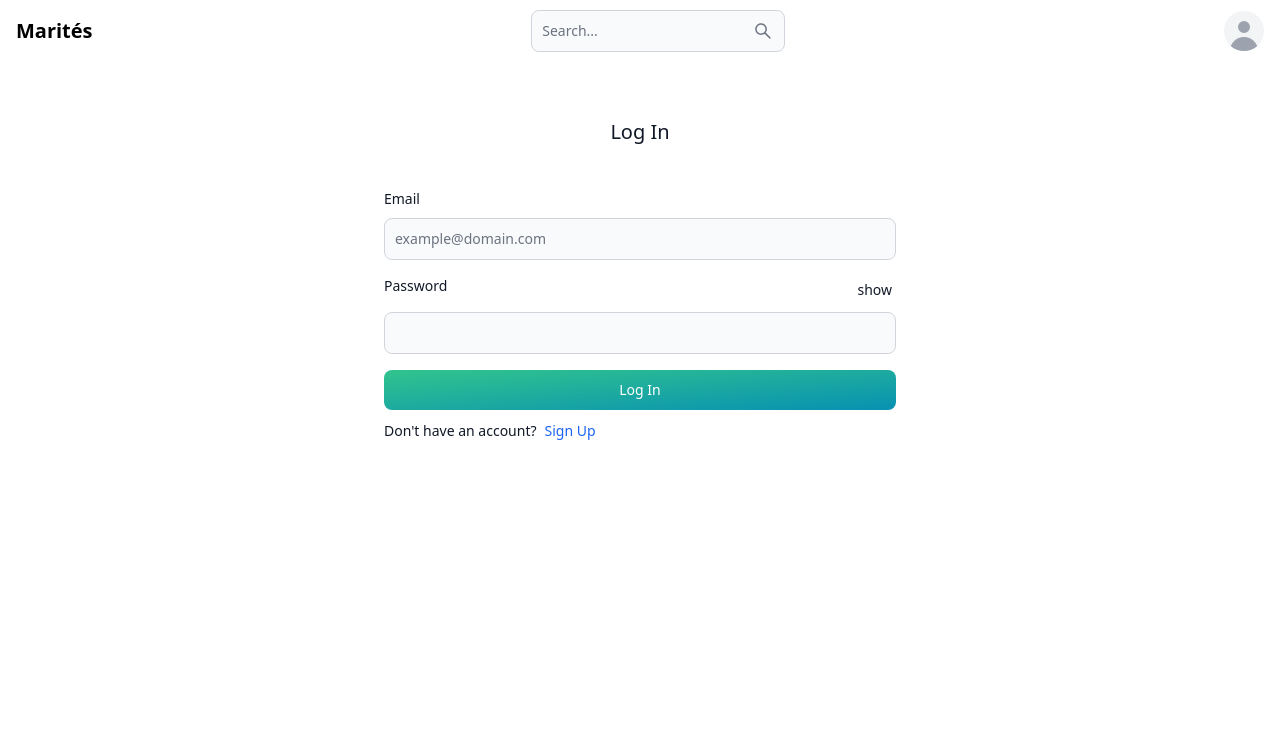
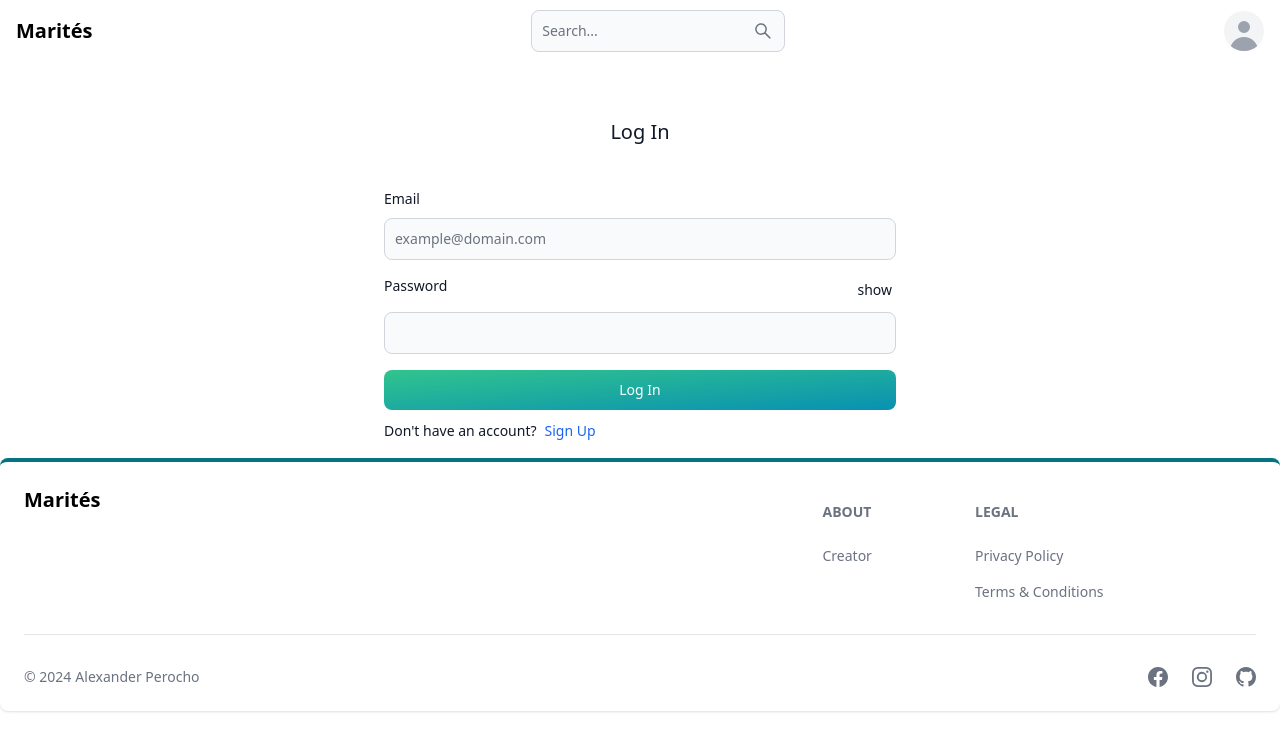
Before and after one commit to Xela-KP/fomo, a React (Vite) app in the folder src/client/: page /login in a window 1280 px wide. Shown: the top 750 px of the page. Built offline with nearby package versions, Linux system fonts and the light colour scheme; the HTML template or start-up script is replaced by a standard one.

Commit message:
created footer

```diff
--- a/src/client/src/App.tsx
+++ b/src/client/src/App.tsx
@@ -3,6 +3,7 @@
 import Home from './pages/Home';
 import Login from './pages/Login';
 import Signup from './pages/Signup';
+import Footer from './components/Footer';
 export default () => (
     <BrowserRouter>
         <Header />
@@ -11,5 +12,6 @@
             <Route path="signup" element={<Signup />}></Route>
             <Route path="login" element={<Login />}></Route>
         </Routes>
+        <Footer />
     </BrowserRouter>
 );
--- /dev/null
+++ b/src/client/src/components/Brand.tsx
@@ -0,0 +1,9 @@
+import { Link } from 'react-router-dom';
+
+export default () => (
+    <Link to="/" className="h-min">
+        <span className="self-center whitespace-nowrap text-xl font-semibold dark:text-white">
+            Marités
+        </span>
+    </Link>
+);
--- /dev/null
+++ b/src/client/src/components/Footer.tsx
@@ -0,0 +1,74 @@
+import { Footer } from 'flowbite-react';
+import {
+    BsDribbble,
+    BsFacebook,
+    BsGithub,
+    BsInstagram,
+    BsTwitter,
+} from 'react-icons/bs';
+import Brand from './Brand';
+
+export default () => {
+    return (
+        <Footer container className=" border-t-4 border-teal-600">
+            <div className="w-full">
+                <div className="grid w-full justify-between sm:flex sm:justify-between md:flex md:grid-cols-1">
+                    <Brand />
+                    <div className="grid grid-cols-2 gap-8 sm:mt-4 sm:grid-cols-3 sm:gap-6">
+                        <div>
+                            <Footer.Title title="about" />
+                            <Footer.LinkGroup col>
+                                <Footer.Link
+                                    href="https://alexander-perocho.vercel.app"
+                                    target="_blank"
+                                    rel="noopener noreferrer"
+                                >
+                                    Creator
+                                </Footer.Link>
+                            </Footer.LinkGroup>
+                        </div>
+                        <div>
+                            <Footer.Title title="Legal" />
+                            <Footer.LinkGroup col>
+                                <Footer.Link href="#">
+                                    Privacy Policy
+                                </Footer.Link>
+                                <Footer.Link href="#">
+                                    Terms &amp; Conditions
+                                </Footer.Link>
+                            </Footer.LinkGroup>
+                        </div>
+                    </div>
+                </div>
+                <Footer.Divider />
+                <div className="w-full sm:flex sm:items-center sm:justify-between">
+                    <Footer.Copyright
+                        href="https://alexander-perocho.vercel.app"
+                        by="Alexander Perocho"
+                        year={2024}
+                    />
+                    <div className="mt-4 flex space-x-6 sm:mt-0 sm:justify-center">
+                        <Footer.Icon
+                            href="https://www.facebook.com/hagurosfire/"
+                            target="_blank"
+                            rel="noopener noreferrer"
+                            icon={BsFacebook}
+                        />
+                        <Footer.Icon
+                            href="https://www.instagram.com/perocho.xela/"
+                            target="_blank"
+                            rel="noopener noreferrer"
+                            icon={BsInstagram}
+                        />
+                        <Footer.Icon
+                            href="https://github.com/Xela-KP"
+                            target="_blank"
+                            rel="noopener noreferrer"
+                            icon={BsGithub}
+                        />
+                    </div>
+                </div>
+            </div>
+        </Footer>
+    );
+};
```
